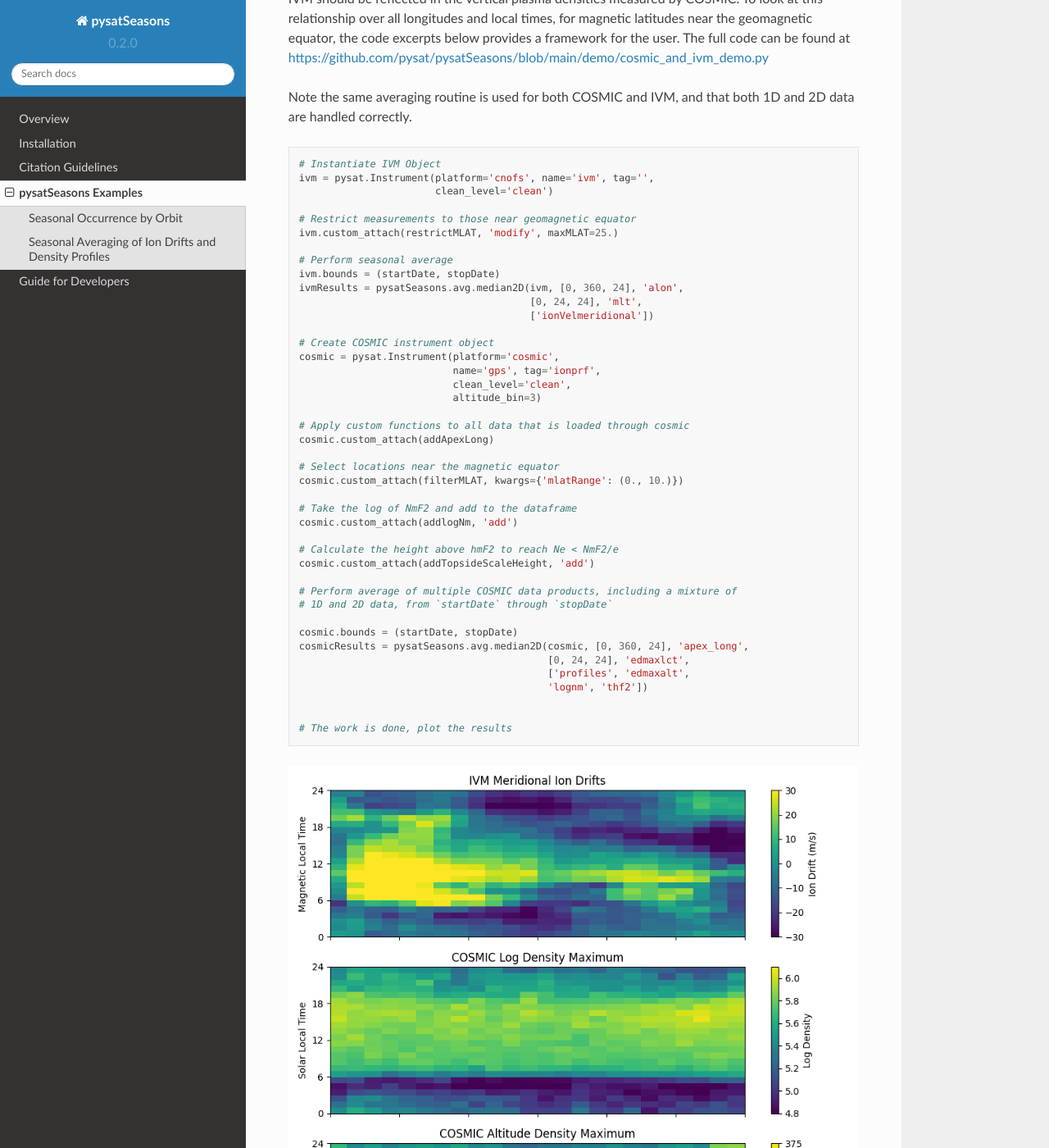
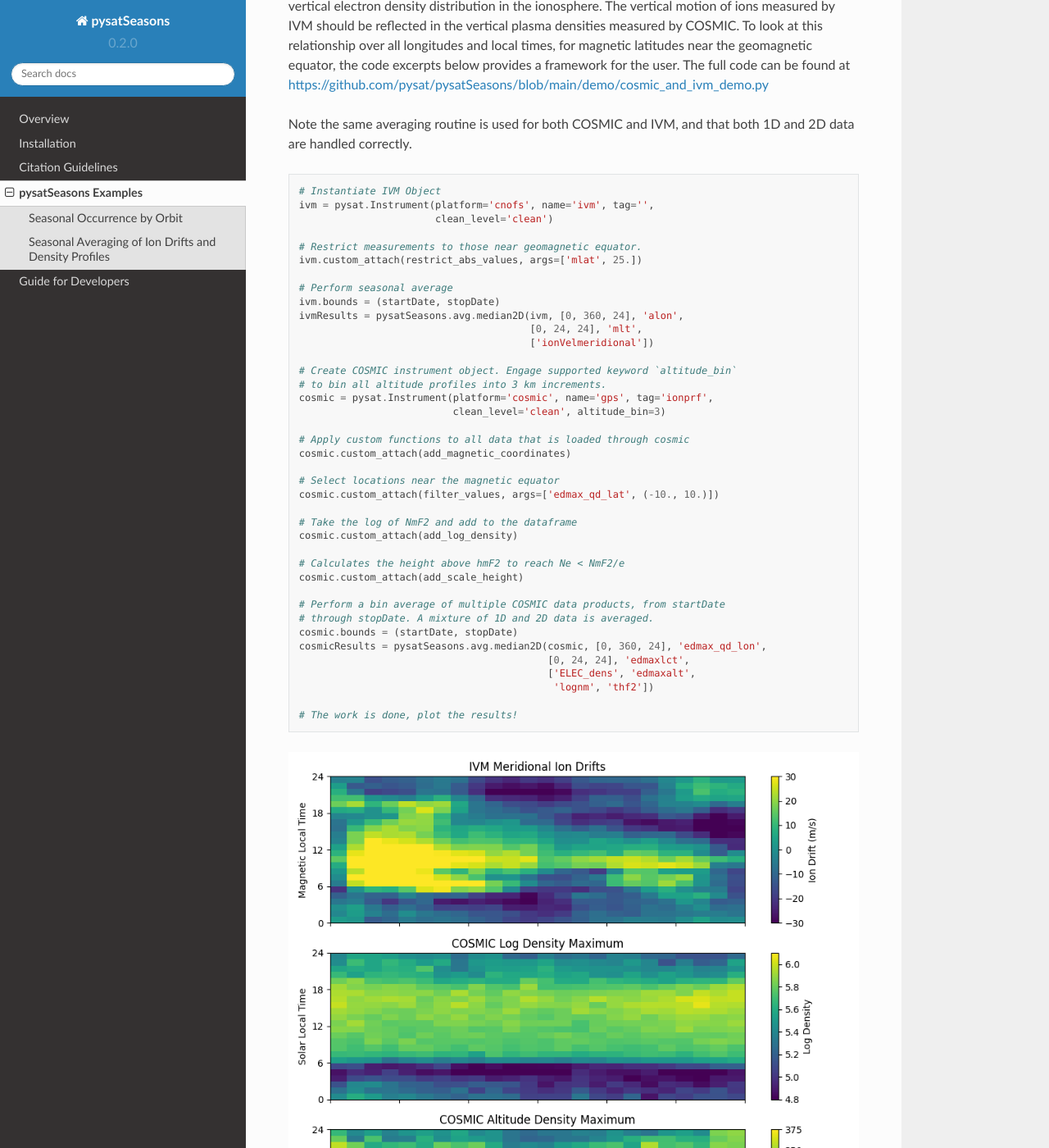
Before and after one commit to pysat/pysatSeasons, a Sphinx documentation site: the page built from docs/examples.rst, in a window 1280 px wide and 1400 px high, scrolled down 2971 px. Shown: the whole window at 82% size. Built offline with Sphinx 7.4.7 and the Read the Docs theme 2.0.0, drawn with Linux system fonts in a browser that asks for light colours; formulas are drawn with MathJax 3; pages that are not in the unit, such as notebooks, are missing from menus; some of the changed text lies outside the part shown.

Commit message:
DOC: Update examples with latest demo code

```diff
--- a/docs/examples.rst
+++ b/docs/examples.rst
@@ -19,90 +19,92 @@ The full code can be found at
 
 .. code:: python
 
-  """
-  Demonstrates iterating over an instrument data set by orbit and determining
-  the occurrence probability of an event occurring.
-  """
+    """
+    Demonstrates iterating over an instrument data set by orbit and determining
+    the occurrence probability of an event occurring.
+    """
 
-  import datetime as dt
-  import os
-  import matplotlib.pyplot as plt
-  import numpy as np
+    import datetime as dt
+    import os
+    import matplotlib.pyplot as plt
+    import numpy as np
 
-  import pysat
-  import pysatNASA
-  import pysatSeasons
+    import pysat
+    import pysatNASA
+    import pysatSeasons
 
-  # Ensure all pysatNASA data plugins are registered with pysat. Only needs
-  # to be performed once per installation/upgrade.
-  pysat.utils.registry.register_by_module(pysatNASA.instruments)
+    # Ensure all pysatNASA data plugins are registered with pysat. Only needs
+    # to be performed once per installation/upgrade.
+    pysat.utils.registry.register_by_module(pysatNASA.instruments)
 
-  # Set the directory where the plots will be saved. Setting nothing will put
-  # the plots in the current directory
-  results_dir = ''
+    # Set the directory where the plots will be saved. Setting nothing will put
+    # the plots in the current directory
+    results_dir = ''
 
-  # Select C/NOFS VEFI DC magnetometer data, use longitude to determine where
-  # there are changes in the orbit (local time info not in file)
-  orbit_info = {'index': 'longitude', 'kind': 'longitude'}
-  vefi = pysat.Instrument(platform='cnofs', name='vefi', tag='dc_b',
-                          clean_level=None, orbit_info=orbit_info)
+    # Select C/NOFS VEFI DC magnetometer data, use longitude to determine where
+    # there are changes in the orbit (local time info not in file)
+    orbit_info = {'index': 'longitude', 'kind': 'longitude'}
+    vefi = pysat.Instrument(platform='cnofs', name='vefi', tag='dc_b',
+                            clean_level=None, orbit_info=orbit_info)
 
-  # Define function to remove flagged values
-  def filter_vefi(inst):
-      idx, = np.where(inst['B_flag'] == 0)
-      inst.data = inst[idx]
-      return
 
-  # Attach filtering function to `vefi` object.
-  vefi.custom_attach(filter_vefi)
+    # Define function to remove flagged values
+    def filter_vefi(inst):
+        idx, = np.where(inst['B_flag'] == 0)
+        inst.data = inst[idx]
+        return
 
-  # Set limits on dates analysis will cover, inclusive
-  start = dt.datetime(2010, 5, 9)
-  stop = dt.datetime(2010, 5, 15)
 
-  # Check if data already on system, if not, download.
-  if len(vefi.files[start:stop]) < (stop - start).days:
-      vefi.download(start, stop)
+    # Attach filtering function to `vefi` object.
+    vefi.custom_attach(filter_vefi)
 
-  # Specify the analysis time limits using `bounds`, otherwise all VEFI DC
-  # data will be processed.
-  vefi.bounds = (start, stop)
+    # Set limits on dates analysis will cover, inclusive
+    start = dt.datetime(2010, 5, 9)
+    stop = dt.datetime(2010, 5, 15)
 
-  # Perform occurrence probability calculation.
-  # Any data added by custom functions is available within analysis below.
-  ans = pysatSeasons.occur_prob.by_orbit2D(vefi, [0, 360, 144], 'longitude',
-                                           [-13, 13, 104], 'latitude',
-                                           ['dB_mer'], [0.], returnBins=True)
+    # Check if data already on system, if not, download.
+    if len(vefi.files[start:stop]) < (stop - start).days:
+        vefi.download(start, stop)
 
-  # A dict indexed by data_label is returned.
-  ans = ans['dB_mer']
+    # Specify the analysis time limits using `bounds`, otherwise all VEFI DC
+    # data will be processed.
+    vefi.bounds = (start, stop)
 
-  # Plot occurrence probability
-  f, axarr = plt.subplots(2, 1, sharex=True, sharey=True)
+    # Perform occurrence probability calculation.
+    # Any data added by custom functions is available within analysis below.
+    ans = pysatSeasons.occur_prob.by_orbit2D(vefi, [0, 360, 144], 'longitude',
+                                             [-13, 13, 104], 'latitude',
+                                             ['dB_mer'], [0.], returnBins=True)
 
-  # Mask for locations not observed.
-  masked = np.ma.array(ans['prob'], mask=np.isnan(ans['prob']))
+    # A dict indexed by data_label is returned.
+    ans = ans['dB_mer']
 
-  # Plot occurrence probability
-  im = axarr[0].pcolor(ans['bin_x'], ans['bin_y'], masked)
-  axarr[0].set_title('Occurrence Probability Delta-B Meridional > 0')
-  axarr[0].set_ylabel('Latitude')
-  axarr[0].set_yticks((-13, -10, -5, 0, 5, 10, 13))
-  axarr[0].set_ylim((ans['bin_y'][0], ans['bin_y'][-1]))
-  plt.colorbar(im, ax=axarr[0], label='Occurrence Probability')
+    # Plot occurrence probability
+    f, axarr = plt.subplots(2, 1, sharex=True, sharey=True)
 
-  # Plot number of orbits per bin.
-  im = axarr[1].pcolor(ans['bin_x'], ans['bin_y'], ans['count'])
-  axarr[1].set_title('Number of Orbits in Bin')
-  axarr[1].set_xlabel('Longitude')
-  axarr[1].set_xticks((0, 60, 120, 180, 240, 300, 360))
-  axarr[1].set_xlim((ans['bin_x'][0], ans['bin_x'][-1]))
-  axarr[1].set_ylabel('Latitude')
-  plt.colorbar(im, ax=axarr[1], label='Counts')
+    # Mask for locations not observed.
+    masked = np.ma.array(ans['prob'], mask=np.isnan(ans['prob']))
 
-  f.tight_layout()
-  plt.savefig(os.path.join(results_dir, 'ssnl_occurrence_by_orbit_demo'))
-  plt.close()
+    # Plot occurrence probability
+    im = axarr[0].pcolor(ans['bin_x'], ans['bin_y'], masked)
+    axarr[0].set_title('Occurrence Probability Delta-B Meridional > 0')
+    axarr[0].set_ylabel('Latitude')
+    axarr[0].set_yticks((-13, -10, -5, 0, 5, 10, 13))
+    axarr[0].set_ylim((ans['bin_y'][0], ans['bin_y'][-1]))
+    plt.colorbar(im, ax=axarr[0], label='Occurrence Probability')
+
+    # Plot number of orbits per bin.
+    im = axarr[1].pcolor(ans['bin_x'], ans['bin_y'], ans['count'])
+    axarr[1].set_title('Number of Orbits in Bin')
+    axarr[1].set_xlabel('Longitude')
+    axarr[1].set_xticks((0, 60, 120, 180, 240, 300, 360))
+    axarr[1].set_xlim((ans['bin_x'][0], ans['bin_x'][-1]))
+    axarr[1].set_ylabel('Latitude')
+    plt.colorbar(im, ax=axarr[1], label='Counts')
+
+    f.tight_layout()
+    plt.savefig(os.path.join(results_dir, 'ssnl_occurrence_by_orbit_demo'))
+    plt.close()
 
 Result
 
@@ -147,48 +149,45 @@ Note the same averaging routine is used for both COSMIC and IVM, and that both
 
 .. code:: python
 
-  # Instantiate IVM Object
-  ivm = pysat.Instrument(platform='cnofs', name='ivm', tag='',
-                         clean_level='clean')
+    # Instantiate IVM Object
+    ivm = pysat.Instrument(platform='cnofs', name='ivm', tag='',
+                           clean_level='clean')
 
-  # Restrict measurements to those near geomagnetic equator
-  ivm.custom_attach(restrictMLAT, 'modify', maxMLAT=25.)
+    # Restrict measurements to those near geomagnetic equator.
+    ivm.custom_attach(restrict_abs_values, args=['mlat', 25.])
 
-  # Perform seasonal average
-  ivm.bounds = (startDate, stopDate)
-  ivmResults = pysatSeasons.avg.median2D(ivm, [0, 360, 24], 'alon',
-                                         [0, 24, 24], 'mlt',
-                                         ['ionVelmeridional'])
+    # Perform seasonal average
+    ivm.bounds = (startDate, stopDate)
+    ivmResults = pysatSeasons.avg.median2D(ivm, [0, 360, 24], 'alon',
+                                           [0, 24, 24], 'mlt',
+                                           ['ionVelmeridional'])
 
-  # Create COSMIC instrument object
-  cosmic = pysat.Instrument(platform='cosmic',
-                            name='gps', tag='ionprf',
-                            clean_level='clean',
-                            altitude_bin=3)
+    # Create COSMIC instrument object. Engage supported keyword `altitude_bin`
+    # to bin all altitude profiles into 3 km increments.
+    cosmic = pysat.Instrument(platform='cosmic', name='gps', tag='ionprf',
+                              clean_level='clean', altitude_bin=3)
 
-  # Apply custom functions to all data that is loaded through cosmic
-  cosmic.custom_attach(addApexLong)
+    # Apply custom functions to all data that is loaded through cosmic
+    cosmic.custom_attach(add_magnetic_coordinates)
 
-  # Select locations near the magnetic equator
-  cosmic.custom_attach(filterMLAT, kwargs={'mlatRange': (0., 10.)})
+    # Select locations near the magnetic equator
+    cosmic.custom_attach(filter_values, args=['edmax_qd_lat', (-10., 10.)])
 
-  # Take the log of NmF2 and add to the dataframe
-  cosmic.custom_attach(addlogNm, 'add')
+    # Take the log of NmF2 and add to the dataframe
+    cosmic.custom_attach(add_log_density)
 
-  # Calculate the height above hmF2 to reach Ne < NmF2/e
-  cosmic.custom_attach(addTopsideScaleHeight, 'add')
+    # Calculates the height above hmF2 to reach Ne < NmF2/e
+    cosmic.custom_attach(add_scale_height)
 
-  # Perform average of multiple COSMIC data products, including a mixture of
-  # 1D and 2D data, from `startDate` through `stopDate`
+    # Perform a bin average of multiple COSMIC data products, from startDate
+    # through stopDate. A mixture of 1D and 2D data is averaged.
+    cosmic.bounds = (startDate, stopDate)
+    cosmicResults = pysatSeasons.avg.median2D(cosmic, [0, 360, 24], 'edmax_qd_lon',
+                                              [0, 24, 24], 'edmaxlct',
+                                              ['ELEC_dens', 'edmaxalt',
+                                               'lognm', 'thf2'])
 
-  cosmic.bounds = (startDate, stopDate)
-  cosmicResults = pysatSeasons.avg.median2D(cosmic, [0, 360, 24], 'apex_long',
-                                            [0, 24, 24], 'edmaxlct',
-                                            ['profiles', 'edmaxalt',
-                                            'lognm', 'thf2'])
-
-
-  # The work is done, plot the results
+    # The work is done, plot the results!
 
 
 .. image:: ./images/ssnl_median_ivm_cosmic_1d.png
@@ -201,12 +200,11 @@ added using the nano-kernel.
 
 .. code:: python
 
-   cosmic.custom_attach(addApexLong)
+   cosmic.custom_attach(add_magnetic_coordinates)
 
-call runs a routine that adds the needed information. This routine is currently
-only using a simple titled dipole model.
-Similarly, using custom functions, locations away from the magnetic equator are
-filtered out and a couple new quantities are added.
+call runs a routine that adds the needed information using the community
+package ``Apexpy``. Similarly, using custom functions, locations away from the
+magnetic equator are filtered out and a couple new quantities are added.
 
 There is a strong correspondence between the distribution of downward drifts
 between noon and midnight and a reduction in the height of the peak ionospheric
```
